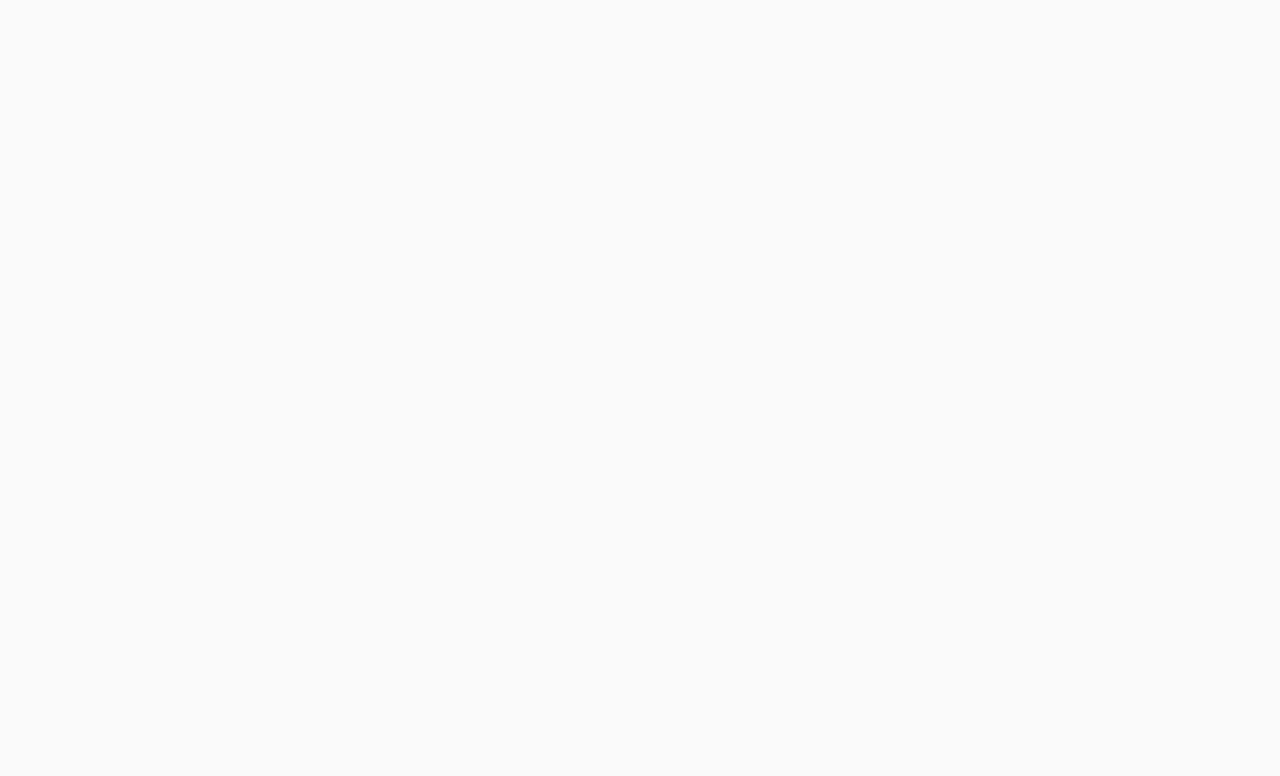
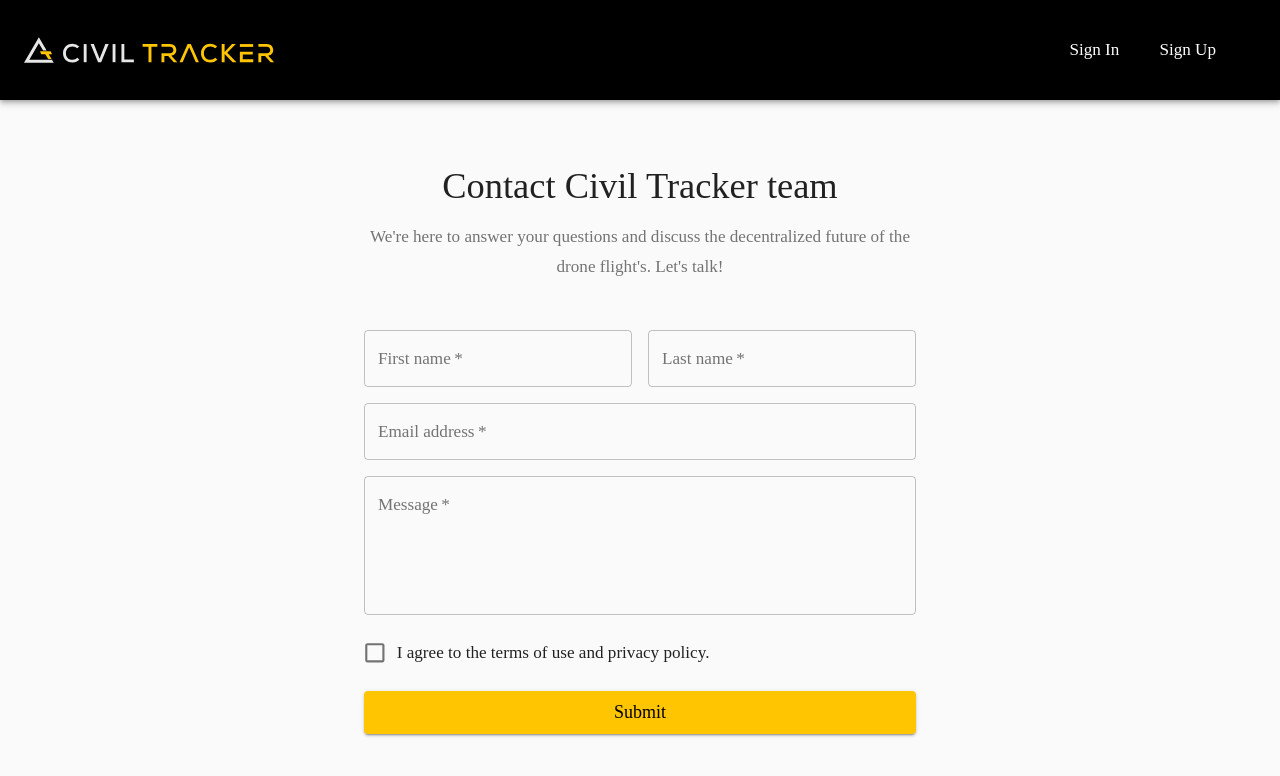
Before and after one commit to arunrony/ct-react, a React (Create React App) app: page /contact-us in a window 1280 px wide. Shown: the top 776 px of the page. Built offline with nearby package versions, Linux system fonts and the light colour scheme.

Commit message:
contact us form

```diff
--- a/src/App.js
+++ b/src/App.js
@@ -7,6 +7,7 @@
 import {CssBaseline} from "@material-ui/core";
 import SignupPage from "./pages/signup/SignupPage";
 import PasswordResetPage from "./pages/passwordreset/PasswordResetPage";
+import ContactPage from "./pages/contact/ContactPage";
 
 function App() {
     return (
@@ -16,6 +17,7 @@
                     <Route path="/" exact component={LoginPage}/>
                     <Route exact path="/signup" component={SignupPage}/>
                     <Route exact path="/password-reset" component={PasswordResetPage}/>
+                    <Route exact path="/contact-us" component={ContactPage}/>
                     <Route exact path="/set-password/:uid/:token" component={SetPassword}/>
                 </Router>
             </CssBaseline>
--- /dev/null
+++ b/src/components/contact/ContactForm.js
@@ -0,0 +1,55 @@
+import Container from "@material-ui/core/Container";
+import Box from "@material-ui/core/Box";
+import Typography from "@material-ui/core/Typography";
+import Grid from "@material-ui/core/Grid";
+import {Checkbox, FormControlLabel, TextField} from "@material-ui/core";
+import Button from "@material-ui/core/Button";
+
+const ContactForm = () => {
+  return (
+    <section>
+      <Container maxWidth="sm">
+        <Box pt={8} pb={10}>
+          <Box mb={6} textAlign="center">
+            <Typography variant="h4" component="h2" gutterBottom={true}>Contact Civil Tracker team</Typography>
+            <Typography variant="subtitle1" color="textSecondary" paragraph={true}>We're here to answer your questions
+              and discuss the decentralized future of the drone flight's. Let's talk!</Typography>
+          </Box>
+          <Box>
+            <form noValidate>
+              <Grid container spacing={2}>
+                <Grid item xs={12} sm={6}>
+                  <TextField variant="outlined" required fullWidth autoComplete="fname" name="firstName" id="firstName"
+                             label="First name"/>
+                </Grid>
+                <Grid item xs={12} sm={6}>
+                  <TextField variant="outlined" required fullWidth name="lastName" id="lastName" label="Last name"
+                             autoComplete="lname"/>
+                </Grid>
+                <Grid item xs={12}>
+                  <TextField variant="outlined" required fullWidth name="email" id="email" label="Email address"
+                             autoComplete="email"/>
+                </Grid>
+                <Grid item xs={12}>
+                  <TextField variant="outlined" required multiline rows={5} fullWidth autoComplete="message"
+                             name="message" id="message" label="Message"/>
+                </Grid>
+                <Grid item xs={12}>
+                  <FormControlLabel control={<Checkbox name="terms" value="1" color="secondary"/>}
+                                    label="I agree to the terms of use and privacy policy."/>
+                </Grid>
+              </Grid>
+              <Box my={2}>
+                <Button type="submit" fullWidth variant="contained" color="secondary">
+                  Submit
+                </Button>
+              </Box>
+            </form>
+          </Box>
+        </Box>
+      </Container>
+    </section>
+  )
+}
+
+export default ContactForm
--- a/src/components/passwordReset/PasswordResetForm.js
+++ b/src/components/passwordReset/PasswordResetForm.js
@@ -13,7 +13,9 @@
 export default function PasswordResetForm() {
   const dispatch = useDispatch()
   const {errors, isLoading} = useSelector(state => state.passwordReset)
-  const [resetEmail, setResetEmail] = useState()
+  const [resetEmail, setResetEmail] = useState({
+    email: ""
+  })
   const handleChange = e => {
     const {name, value} = e.target
     setResetEmail({
--- /dev/null
+++ b/src/pages/contact/ContactPage.js
@@ -0,0 +1,18 @@
+import LogoHeader from "../../components/core/appbar/LogoHeader";
+import ContactForm from "../../components/contact/ContactForm";
+
+const ContactPage = () => {
+  return(
+    <>
+      <LogoHeader menuItems={
+        [
+          {name: "Sign In", link: "/"},
+          {name: "Sign Up", link: "/signup"}
+        ]
+      }/>
+      <ContactForm/>
+    </>
+  )
+}
+
+export default ContactPage
```
